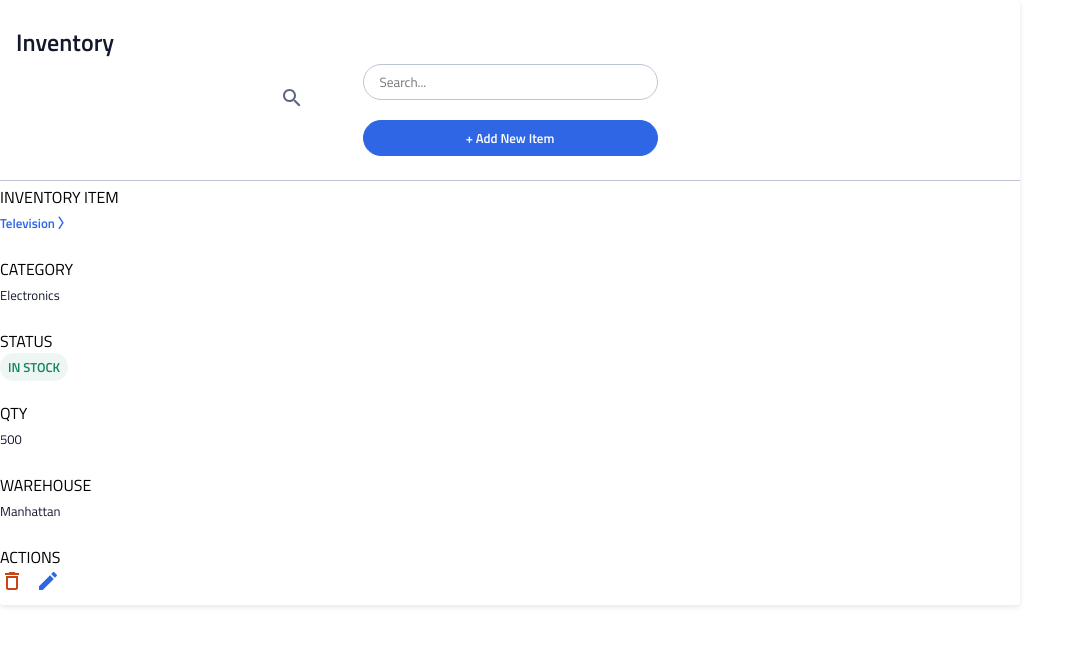
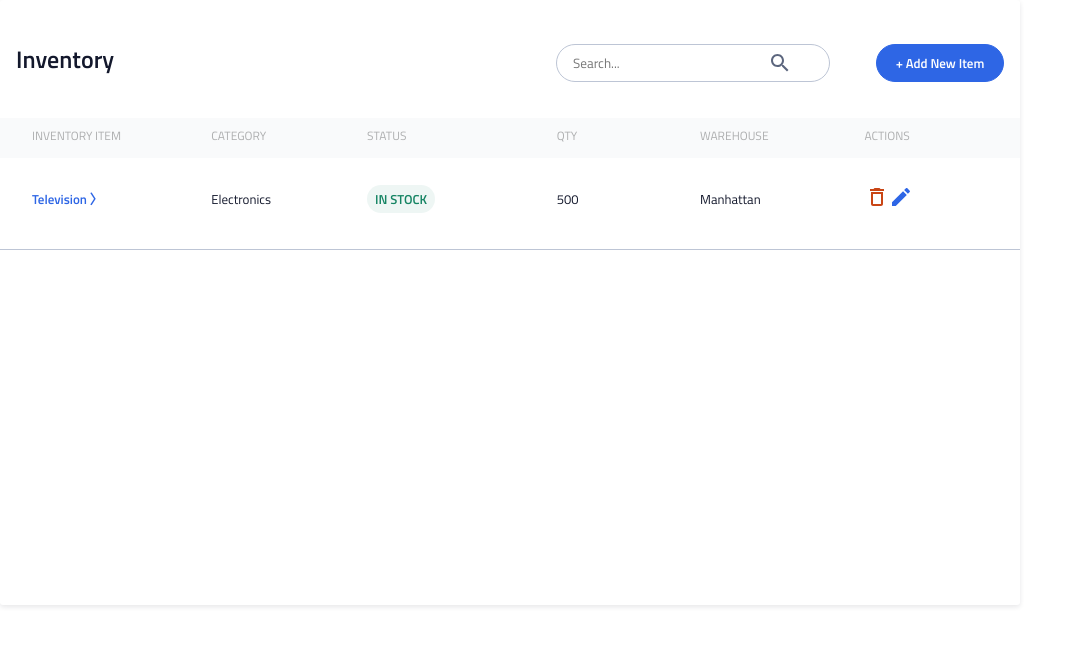
Before and after one commit to Cindymin/instock-fernie, a React (Create React App) app: page / in a window 1280 px wide. Shown: the top 646 px of the page, without its empty margins (0-1083 px from the left). Built offline with nearby package versions, Linux system fonts and the light colour scheme.

Commit message:
Add media query for desktop size

```diff
--- a/src/components/inventoryList/InventoryList.scss
+++ b/src/components/inventoryList/InventoryList.scss
@@ -32,7 +32,14 @@
         flex: 0 0 50%;
       }
     }
-
+    @include bk.large {
+      flex-direction: row;
+      align-items: baseline;
+      border: none;
+      & > :nth-child(1) {
+        flex: 0 0 50%;
+      }
+    }
     &-form {
       margin-top: 1.25rem;
       display: flex;
@@ -40,6 +47,9 @@
       margin-left: auto;
       margin-right: auto;
       @include bk.medium {
+        margin-right: 0;
+      }
+      @include bk.large {
         margin-right: 0;
       }
     }
@@ -65,14 +75,24 @@
           width: 185px;
           height: 38px;
         }
+
+        @include bk.large {
+          width: 274px;
+          height: 38px;
+        }
       }
       &__img {
         position: absolute;
         left: 17.5rem;
-        top: 5.4rem;
+        top: 4.4rem;
         @include bk.medium {
           top: 3.2rem;
           left: 32rem;
+        }
+
+        @include bk.large {
+          top: 3.2rem;
+          left: 48rem;
         }
       }
     }
@@ -91,6 +111,10 @@
         height: 36px;
         border: 1px solid cl.$primaryMedium;
         @include bk.medium {
+          width: 128px;
+          height: 38px;
+        }
+        @include bk.large {
           width: 128px;
           height: 38px;
         }
@@ -113,6 +137,19 @@
         color: #5c667e;
       }
     }
+    @include bk.large {
+      &::after {
+        position: absolute;
+        background-color: rgba(247, 248, 249, 0.7);
+        z-index: 1;
+        content: "";
+        top: 0.75rem;
+        width: 63.75rem;
+        height: 2.5rem;
+        left: 0px;
+        color: #5c667e;
+      }
+    }
 
     &-labels {
       @include bk.small {
@@ -121,7 +158,7 @@
         color: cl.$secondraryDark;
         flex-wrap: wrap;
         justify-content: space-between;
-        margin: 1.5rem;
+        padding: 1.5rem;
 
         & > :nth-child(1) {
           order: 1;
@@ -142,7 +179,7 @@
       }
       @include bk.medium {
         display: flex;
-        margin: 1rem;
+        padding: 1rem;
         border-bottom: 1px solid cl.$secondaryLight;
 
         & > :nth-child(1) {
@@ -166,6 +203,33 @@
           margin-left: 2rem;
         }
       }
+      @include bk.large {
+        display: flex;
+        padding: 1rem 2rem;
+        border-bottom: 1px solid cl.$secondaryLight;
+
+        & > :nth-child(1) {
+          display: inline-flex;
+          flex: 0 0 25%;
+
+          justify-content: space-between;
+          width: 100%;
+          margin-right: 6rem;
+        }
+        & > :nth-child(2) {
+          display: flex;
+          flex: 0 0 42%;
+          justify-content: space-between;
+          width: 100%;
+        }
+        & > :nth-child(3) {
+          display: flex;
+          margin-top: 0.25rem;
+          flex: 0 0 15%;
+          margin-left: 6rem;
+          font-size: 0.75rem;
+        }
+      }
 
       &-c {
         display: flex;
@@ -174,6 +238,10 @@
         }
         &__horizental {
           @include bk.medium {
+            display: flex;
+            flex-direction: column;
+          }
+          @include bk.large {
             display: flex;
             flex-direction: column;
           }
@@ -199,6 +267,10 @@
             margin-top: 1rem;
             font-size: 0.75rem;
           }
+          @include bk.large {
+            margin-top: 2.5rem;
+            font-size: 0.75rem;
+          }
         }
       }
     }
@@ -212,6 +284,10 @@
           padding-bottom: 1rem;
           font-size: 0.75rem;
         }
+        @include bk.large {
+          padding-bottom: 2.5rem;
+          font-size: 0.75rem;
+        }
       }
     }
     &-text {
@@ -222,6 +298,9 @@
       color: cl.$primaryDark;
       line-height: 1.25rem;
       margin-bottom: 1.5rem;
+      @include bk.large {
+        padding-bottom: 0rem;
+      }
       &--blue {
         color: cl.$primaryMedium;
         font-weight: 600;
```
